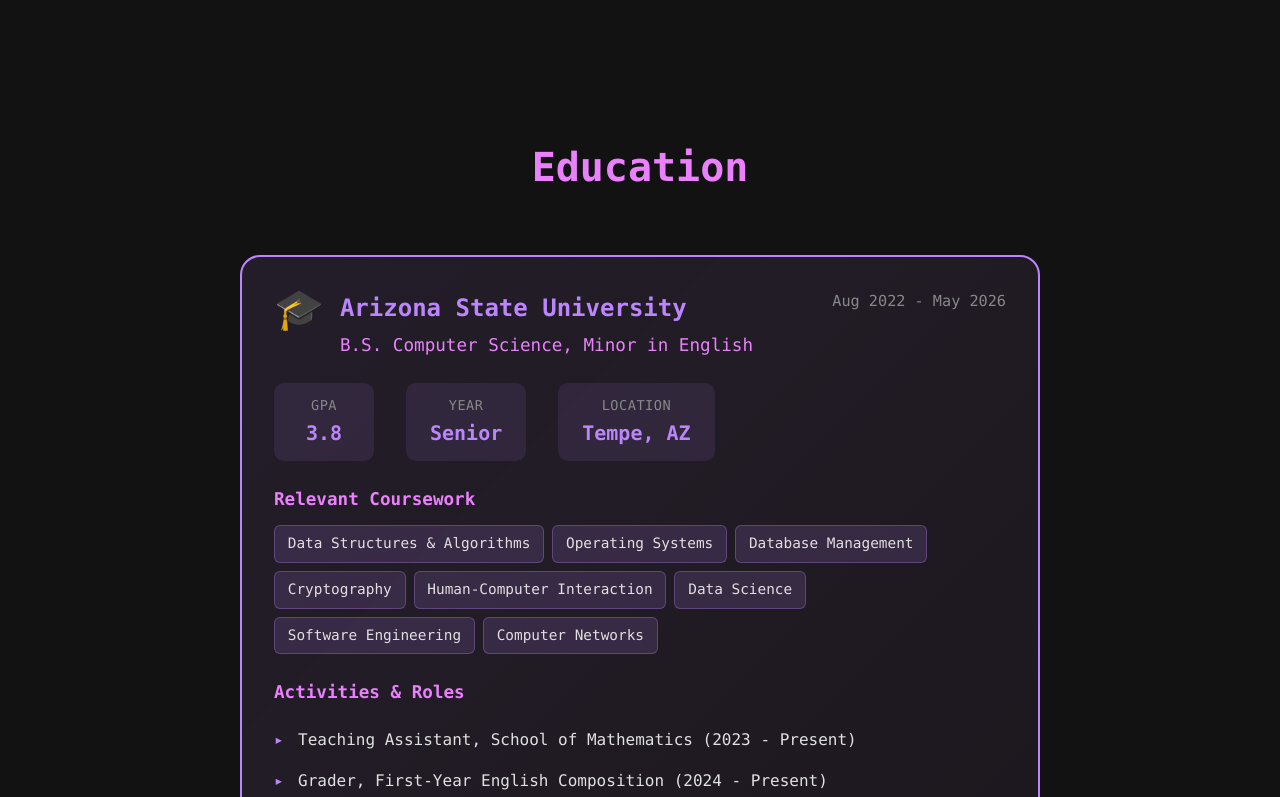
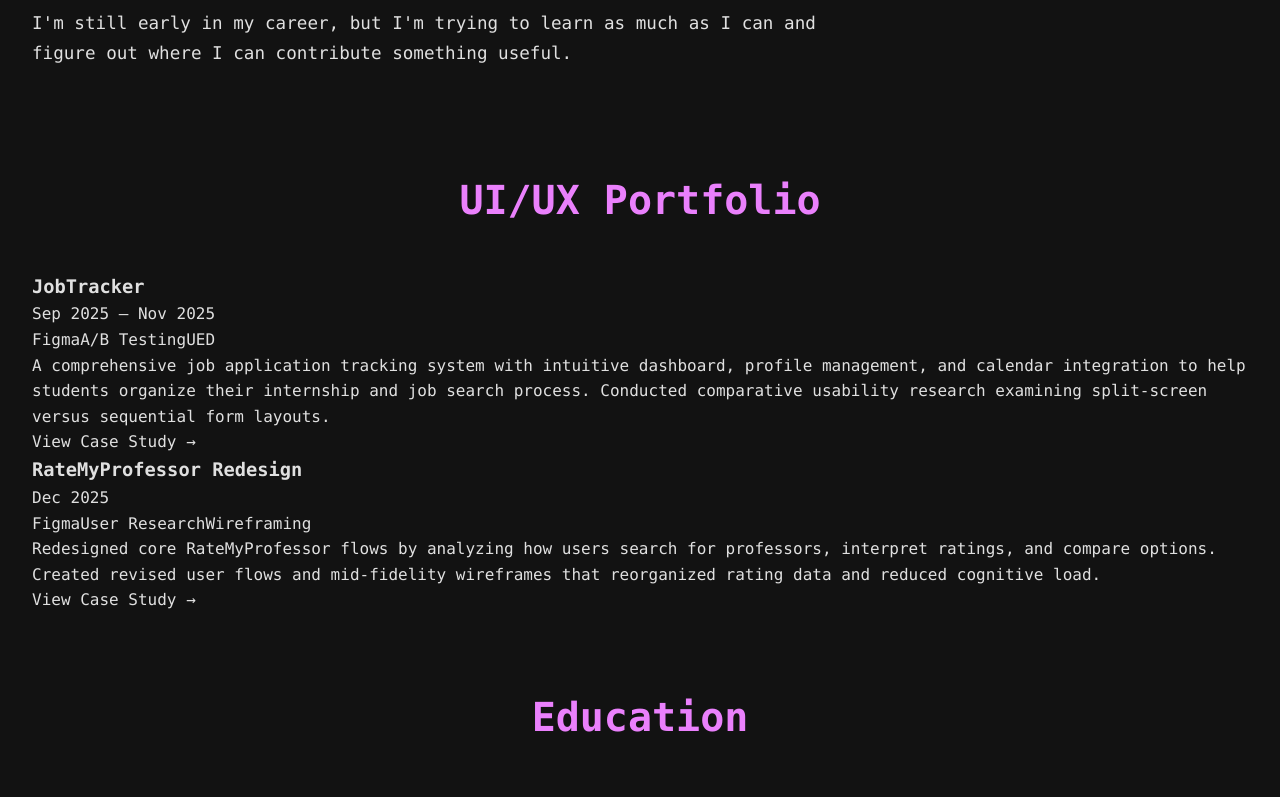
Before and after one commit to ksharm-67/kavish-portfolio, a React (Vite) app: page / in a window 1280 px wide. Shown: the part 923-1720 px from the top of the page. Built offline with nearby package versions, Linux system fonts and the light colour scheme; the HTML template or start-up script is replaced by a standard one.

Commit message:
Refactor image import and add UX project card

```diff
--- a/src/App.jsx
+++ b/src/App.jsx
@@ -1,5 +1,5 @@
 import './App.css'
-import MyImage from './assets/cat.jpg'
+import catImage from './assets/cat.jpg'
 import { useState, useCallback, memo } from 'react';
 
 // Memoized skill component to prevent unnecessary re-renders
@@ -35,6 +35,25 @@
           <li key={i}>{point}</li>
         ))}
       </ul>
+    </div>
+  );
+});
+
+// UI/UX project card
+const UXProjectCard = memo(function UXProjectCard({ title, tools, date, description, link }) {
+  return (
+    <div className="ux-card">
+      <div className="ux-card-header">
+        <h3>{title}</h3>
+        <span className="ux-date">{date}</span>
+      </div>
+      <div className="ux-tools">
+        {tools.map((tool, i) => (
+          <span key={i} className="ux-tool">{tool}</span>
+        ))}
+      </div>
+      <p className="ux-description">{description}</p>
+      <a href={link} className="ux-link">View Case Study →</a>
     </div>
   );
 });
@@ -136,6 +155,23 @@
 };
 
 function App() {
+  const uiuxProjects = [
+    {
+      title: "JobTracker",
+      tools: ["Figma", "A/B Testing", "UED"],
+      date: "Sep 2025 – Nov 2025",
+      description: "A comprehensive job application tracking system with intuitive dashboard, profile management, and calendar integration to help students organize their internship and job search process. Conducted comparative usability research examining split-screen versus sequential form layouts.",
+      link: "/projects/jobtracker"
+    },
+    {
+      title: "RateMyProfessor Redesign",
+      tools: ["Figma", "User Research", "Wireframing"],
+      date: "Dec 2025",
+      description: "Redesigned core RateMyProfessor flows by analyzing how users search for professors, interpret ratings, and compare options. Created revised user flows and mid-fidelity wireframes that reorganized rating data and reduced cognitive load.",
+      link: "/projects/ratemyprofessor"
+    }
+  ];
+
   const experiences = [
     {
       title: "Data Engineering Intern",
@@ -194,14 +230,14 @@
 
   const skillCategories = [
     {
-      title: "Programming",
+      title: "Languages",
       variant: 1,
-      skills: ["C++", "Python", "Java", "JavaScript", "SQL", "HTML/CSS", "MATLAB", "R"]
+      skills: ["C", "C++", "Python", "Java", "JavaScript", "SQL"]
     },
     {
-      title: "Frameworks/Libraries",
+      title: "Web & Applications",
       variant: 2,
-      skills: ["Firebase", "React.js", "Flask", "Pandas", "NumPy", "PyTorch", "Kafka"]
+      skills: ["React.js", "Flask", "HTML", "CSS", "REST APIs"]
     },
     {
       title: "Databases",
@@ -209,14 +245,14 @@
       skills: ["MongoDB", "ClickHouse", "PostgreSQL"]
     },
     {
-      title: "Tools/Platforms",
+      title: "Data & Analysis",
       variant: 4,
-      skills: ["Git", "GitHub", "Docker", "Jira", "Linux", "VS Code"]
+      skills: ["R", "Tableau", "scikit-learn", "Excel"]
     },
     {
-      title: "Concepts",
+      title: "Systems & DevOps",
       variant: 5,
-      skills: ["OAuth2", "REST APIs", "OOP", "Functional Programming", "Multithreading", "Unit Testing", "Agile", "Cryptographic Protocols", "Big O", "CRUD Operations"]
+      skills: ["Shell Scripting", "Docker", "Git", "Jira", "Unit Testing"]
     }
   ];
 
@@ -235,6 +271,7 @@
               <button className="nav-button" type="button">My Resume</button>
             </a>
           </li>
+          <li><button className="nav-button" type="button" onClick={() => scrollToSection('uiux')}>UI/UX</button></li>
           <li><button className="nav-button" type="button" onClick={() => scrollToSection('education')}>Education</button></li>
           <li><button className="nav-button" type="button" onClick={() => scrollToSection('exp')}>Experience</button></li>
           <li><button className="nav-button" type="button" onClick={() => scrollToSection('projects')}>Projects</button></li>
@@ -265,10 +302,20 @@
             I'm still early in my career, but I'm trying to learn as much as I can and figure out where I can contribute something useful.
           </p>
         </div>
-        <img src={MyImage} className="side-img" alt="Profile" loading="lazy" />
+        <img src={catImage} className="side-img" alt="Profile" loading="lazy" />
       </section>
 
-      {/* Education Section - Replacing Timeline */}
+      {/* UI/UX Portfolio Section */}
+      <section id="uiux">
+        <h2 className="mini-heading">UI/UX Portfolio</h2>
+        <div className="ux-cards">
+          {uiuxProjects.map((project, i) => (
+            <UXProjectCard key={i} {...project} />
+          ))}
+        </div>
+      </section>
+
+      {/* Education Section */}
       <section id="education">
         <h2 className="mini-heading">Education</h2>
         <div className="education-container">
```
